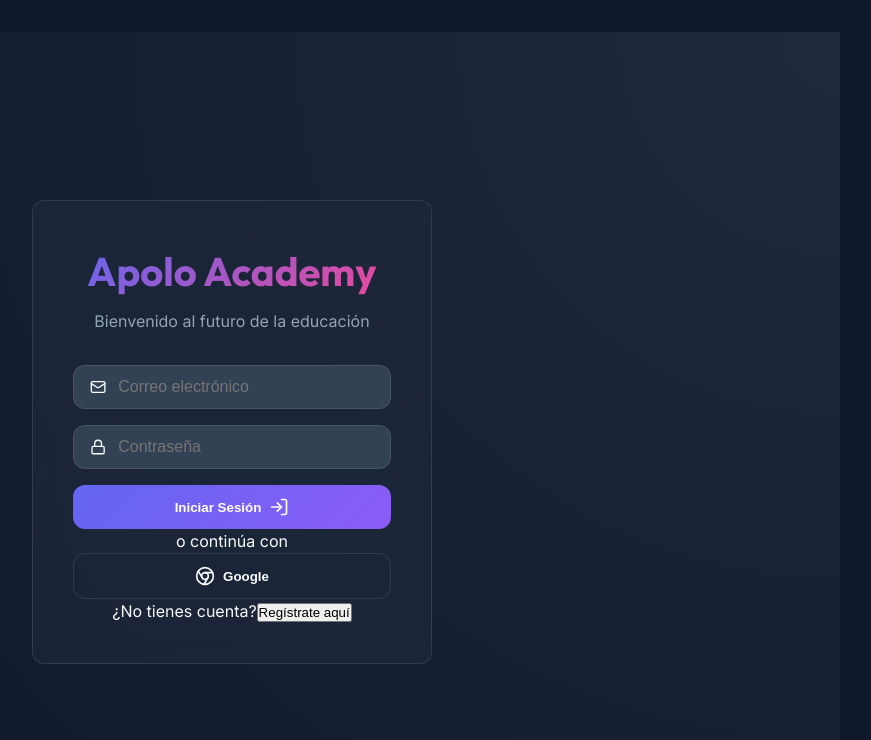
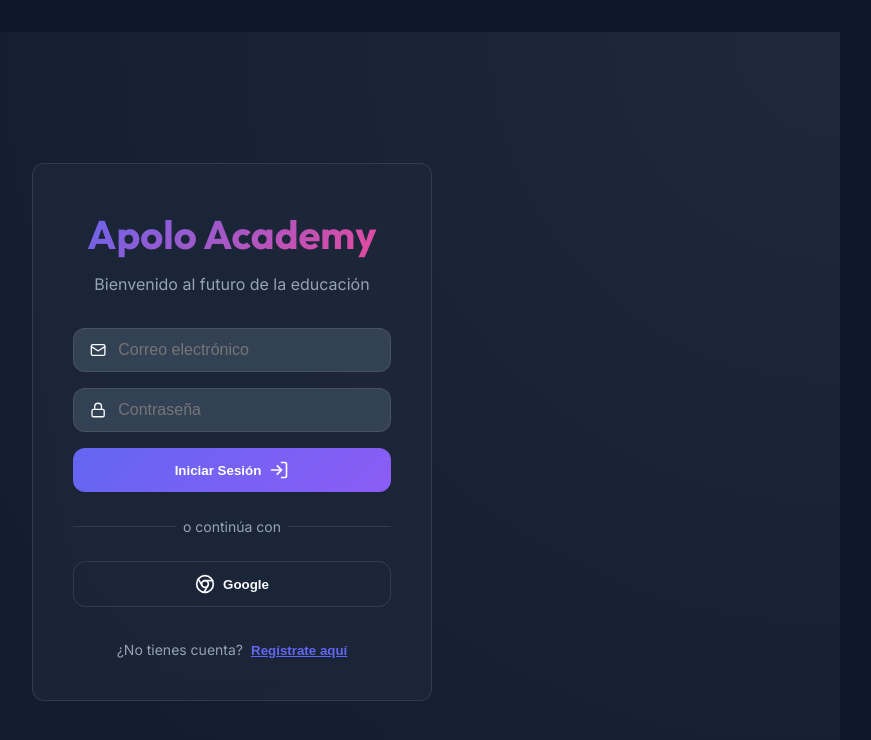
Before and after one commit to jesus-bazan-entel/ApoloAcademy, a React (Vite) app: page /login in a window 1280 px wide. Shown: the top 740 px of the page, without its empty margins (408-1279 px from the left). Built offline with nearby package versions, Linux system fonts and the light colour scheme; no server answers.

Commit message:
Style: Add auth divider and toggle styles

```diff
--- a/src/index.css
+++ b/src/index.css
@@ -868,3 +868,4 @@
         margin-left: 0;
     }
 }
+.divider { display: flex; align-items: center; text-align: center; margin: 1.5rem 0; color: var(--text-muted); font-size: 0.875rem; } .divider::before, .divider::after { content: ''; flex: 1; border-bottom: 1px solid var(--glass-border); } .divider:not(:empty)::before { margin-right: .5em; } .divider:not(:empty)::after { margin-left: .5em; } .toggle-auth { margin-top: 2rem; font-size: 0.875rem; color: var(--text-muted); } .toggle-auth button { background: none; border: none; color: var(--primary); font-weight: 600; margin-left: 0.5rem; cursor: pointer; text-decoration: underline; }
```
